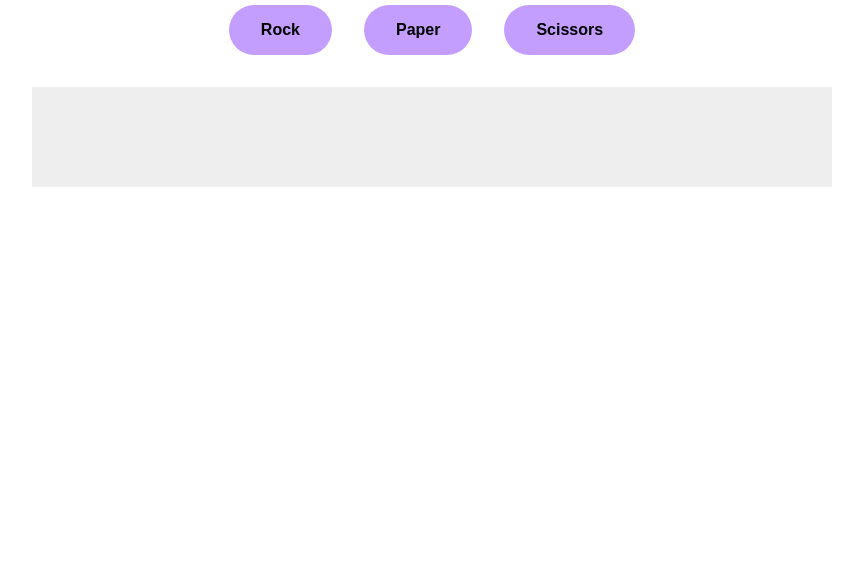
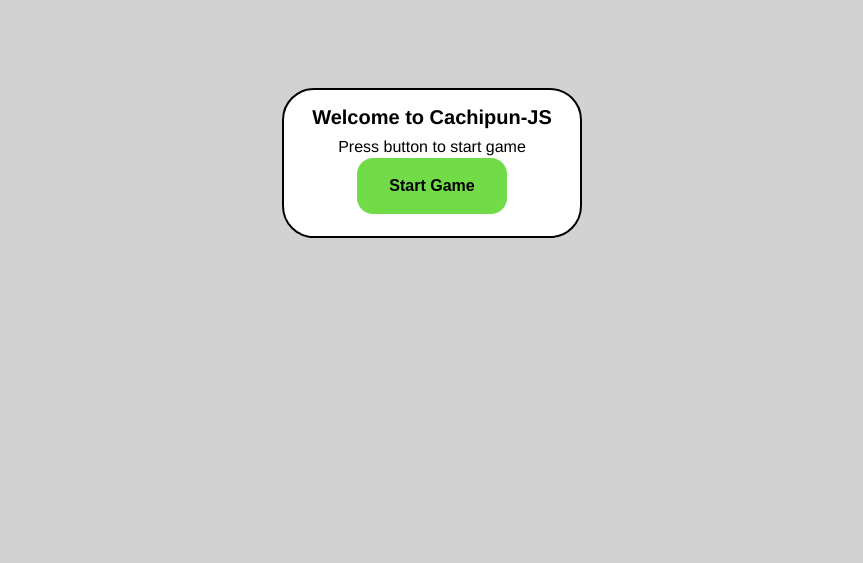
Before and after one commit to Dani-0TB/cachipun-js, a website: page index.html in a window 1280 px wide. Shown: the part 237-800 px from the top of the page, without its empty margins (208-1071 px from the left). Drawn offline with Linux system fonts and the light colour scheme.

Commit message:
added popup for satart screen and game over

```diff
--- a/index.html
+++ b/index.html
@@ -8,11 +8,22 @@
   <script src="js/main.js" defer></script>
 </head>
 <body>
+  <div class="popup-container">
+    <div class="popup">
+      <h1 class="popup-title">
+        Welcome to Cachipun-JS
+      </h1>
+      <div class="popup-content">
+        <p class="popup-text">Press button to start game</p>
+        <button class="start-btn">Start Game</button>
+      </div>
+    </div>
+  </div>
   <div class="app">
     <h1 class="title">Cachipun-JS</h1>
     <p class="subtitle">Test your luck against the computer</p>
     <div class="container">
-      <button class="start-btn">Start Game</button>
+
       <div class="game hide">
         <div class="rounds">
           <p class="round-txt">
--- a/js/main.js
+++ b/js/main.js
@@ -6,10 +6,9 @@ function initGame() {
   currentRound = 1;
   maxRounds = 5;
   gameOver = false;
-
   let game = document.querySelector('.game');
   game.classList.toggle('hide');
-  start.classList.toggle('hide');
+  popup.classList.toggle('hide');
   updateUi()
 }
 
@@ -92,12 +91,13 @@ let computerScoreElement = document.querySelector('#computer-score');
 let currentRound;
 let currentRoundElement = document.querySelector('#current-round');
 let maxRounds;
-let gameOver;
 
 let start = document.querySelector('.start-btn');
 start.addEventListener('click', () => {
   initGame()
 });
+
+let popup = document.querySelector('.popup-container');
 
 let buttons = document.querySelectorAll('.btn');
 buttons.forEach((button) => {
@@ -106,15 +106,11 @@ buttons.forEach((button) => {
     if (currentRound < maxRounds) {
       currentRound += 1;
     } else {
-      gameOver = true;
+
     }
     updateUi()
   });
 });
-
-// autostart game
-initGame()
-
 // module.exports = {
 //   playRound,
 //   capitalize
--- a/styles/styles.css
+++ b/styles/styles.css
@@ -39,8 +39,9 @@ body {
 }
 
 .start-btn{
+  height: 3.5rem;
   border: none;
-  border-radius: 2rem;
+  border-radius: 1rem;
   padding: 1rem 2rem;
   font-size: 1rem;
   font-weight: 600;
@@ -60,10 +61,6 @@ body {
   display: flex;
   flex-flow: column wrap;
   width: 100%;
-}
-
-.hide {
-  display: none;
 }
 
 .round-txt {
@@ -142,3 +139,52 @@ body {
   margin: 0.2rem 0;
   font-size: 20px;
 }
+
+.popup-container {
+  width: 100vw;
+  height: 100vh;
+  position: fixed;
+  top: 0;
+  left: 0;
+  display: flex;
+  align-items: center;
+  justify-content: center;
+  background-color: rgba(0, 0, 0, 0.178);
+}
+
+.popup {
+  max-width: 300px;
+  width: 100%;
+  height: 150px;
+  border: 2px solid black;
+  background-color: white;
+  border-radius: 2rem;
+  display: flex;
+  flex-flow: column;
+  justify-content: space-between;
+  align-items: center;
+  padding: 1rem;
+  position: fixed;
+  align-self: center;
+}
+
+.popup-title {
+  margin: 0;
+  font-size: 20px;
+}
+
+.popup-content {
+  height: 100%;
+  display: flex;
+  flex-flow: column;
+  align-items: center;
+  justify-content: center;
+}
+
+.popup-text {
+  margin:2px 0;
+}
+
+.hide {
+  display: none;
+}
```
